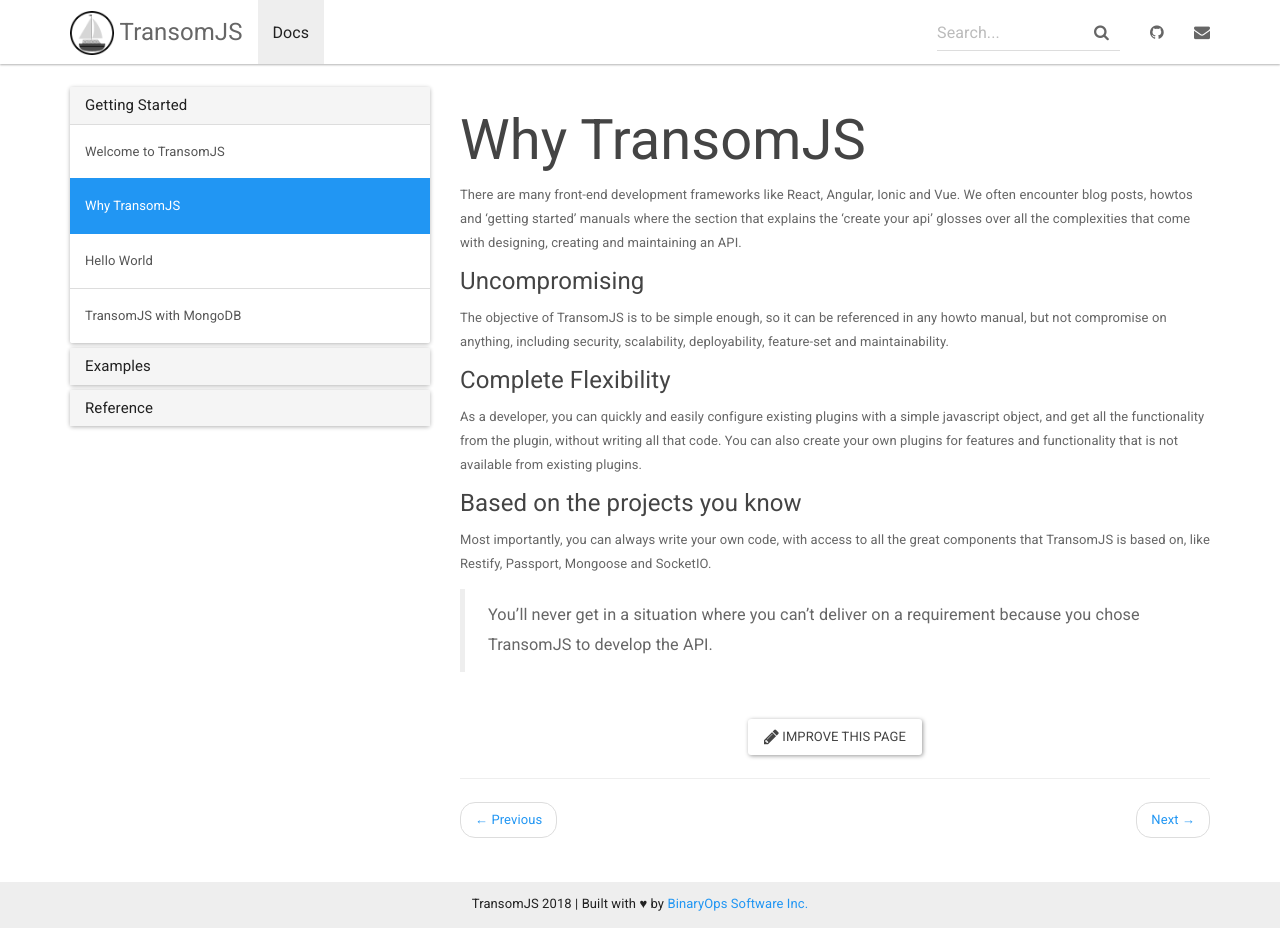
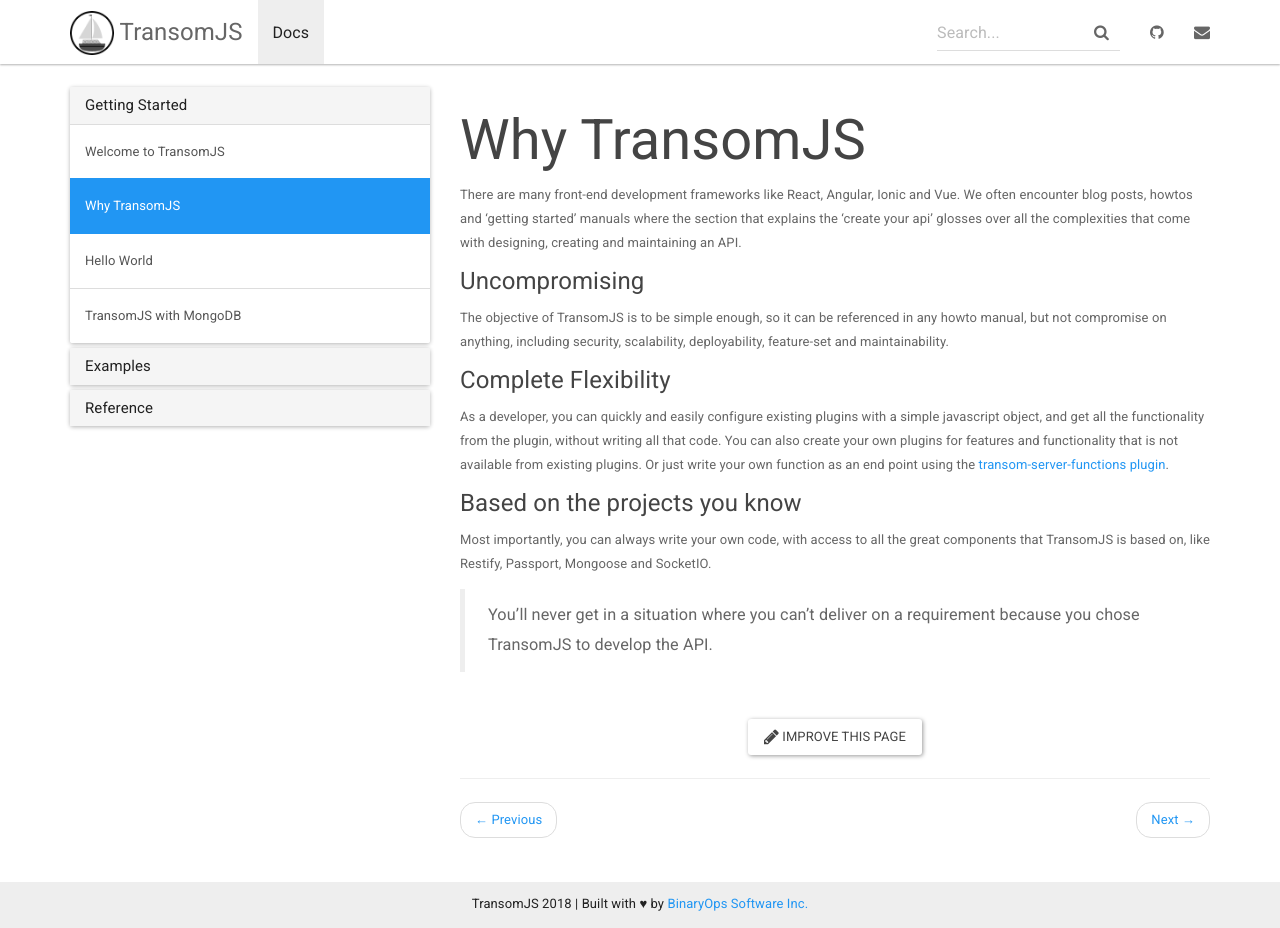
Before and after one commit to transomjs/transomjs.github.io, a Jekyll site: the page built from _docs/why-transomjs.md, in a window 1280 px wide and 928 px high. Built offline with Jekyll 4.4.1, drawn with Linux system fonts in a browser that asks for light colours; nearby versions of some CDN libraries.

Commit message:
Update why-transomjs.md

```diff
--- a/_docs/why-transomjs.md
+++ b/_docs/why-transomjs.md
@@ -11,7 +11,7 @@
 
 
 #### Complete Flexibility
-As a developer, you can quickly and easily configure existing plugins with a simple javascript object, and get all the functionality from the plugin, without writing all that code. You can also create your own plugins for features and functionality that is not available from existing plugins.
+As a developer, you can quickly and easily configure existing plugins with a simple javascript object, and get all the functionality from the plugin, without writing all that code. You can also create your own plugins for features and functionality that is not available from existing plugins. Or just write your own function as an end point using the [transom-server-functions plugin](https://transomjs.github.io/docs/transom-server-functions/).
 
 #### Based on the projects you know
 Most importantly, you can always write your own code, with access to all the great components that TransomJS is based on, like Restify, Passport, Mongoose and SocketIO.
```
